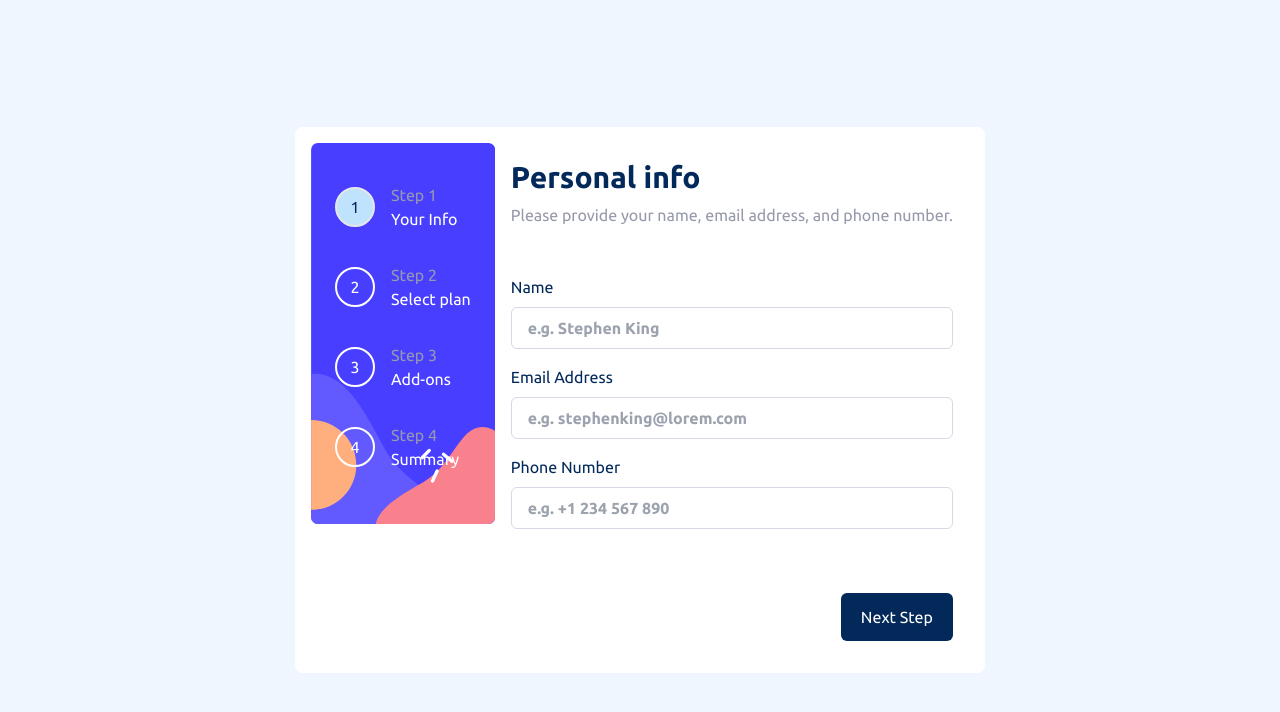
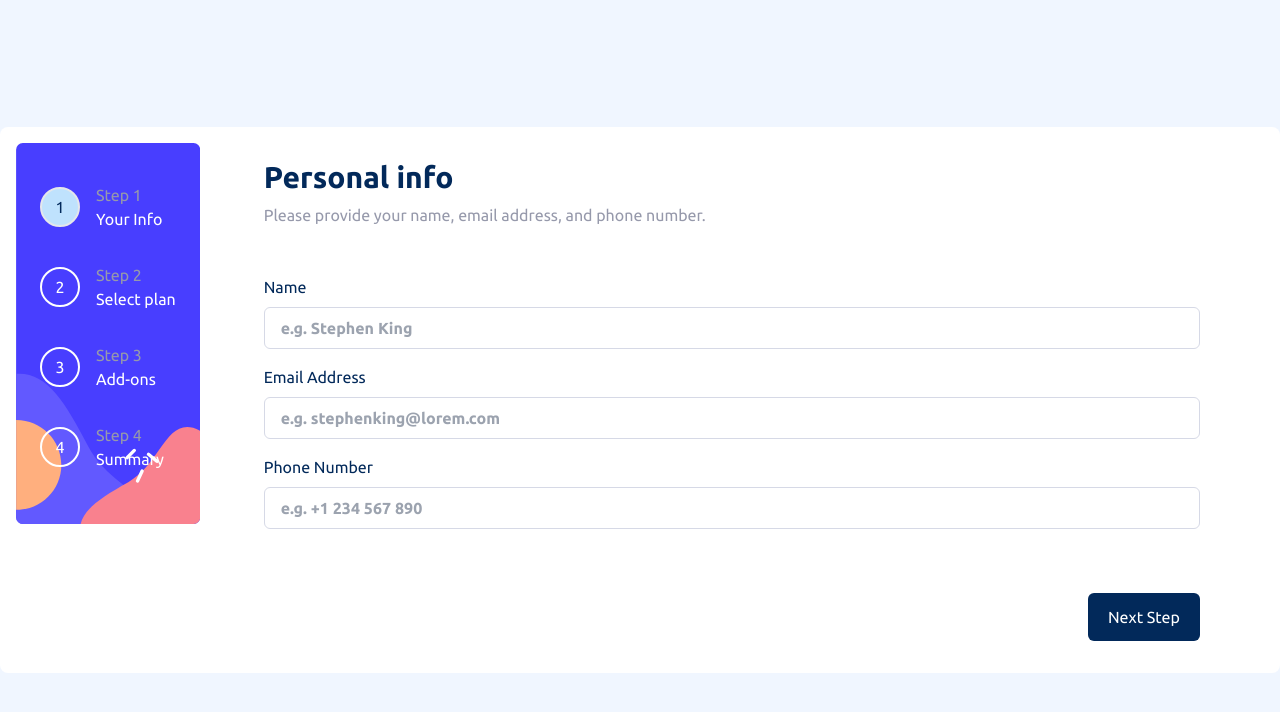
Before and after one commit to vitaovich/FM-multi-step-form, a Next.js app: page / in a window 1280 px wide. Shown: the top 712 px of the page. Built offline with nearby package versions, Linux system fonts and the light colour scheme.

Commit message:
add container grow main step area

```diff
--- a/components/sideBar.tsx
+++ b/components/sideBar.tsx
@@ -1,7 +1,5 @@
-import Image from 'next/image'
 import { useState } from 'react'
 
-import sidebarBGMobile from '../public/images/bg-sidebar-mobile.svg'
 import SidebarStep from './sidebarStep'
 import Step from './Step'
 
--- a/pages/index.tsx
+++ b/pages/index.tsx
@@ -113,9 +113,9 @@ export default function Home() {
         <title>Multi Step Form</title>
       </Head>
       <div className='flex justify-center min-h-screen bg-Magnolia font-ubuntu md:items-center'>
-        <div className='rounded-lg text-MarineBlue md:flex md:flex-row md:bg-white md:p-4'>
+        <div className='container rounded-lg text-MarineBlue md:flex md:flex-row md:bg-white md:p-4'>
           <Sidebar selectedStep={curStep + 1}></Sidebar>
-          <div className="flex flex-col">
+          <div className="flex flex-col grow md:mx-12">
             <StepContainer title={stepForms[curStep].title} description={stepForms[curStep].description}>
               {stepForms[curStep].form}
             </ StepContainer>
```
